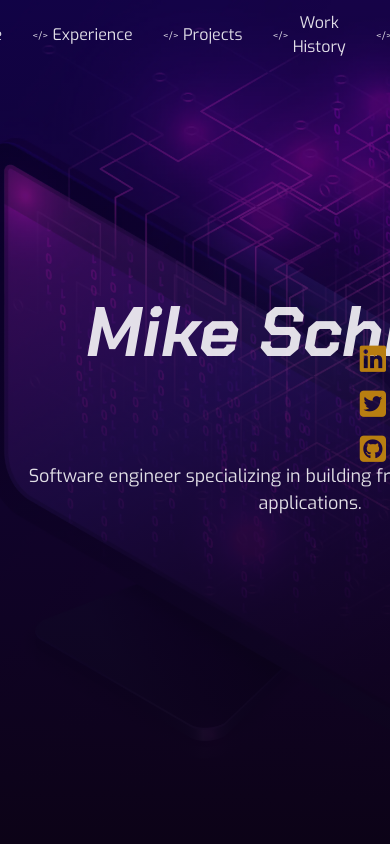
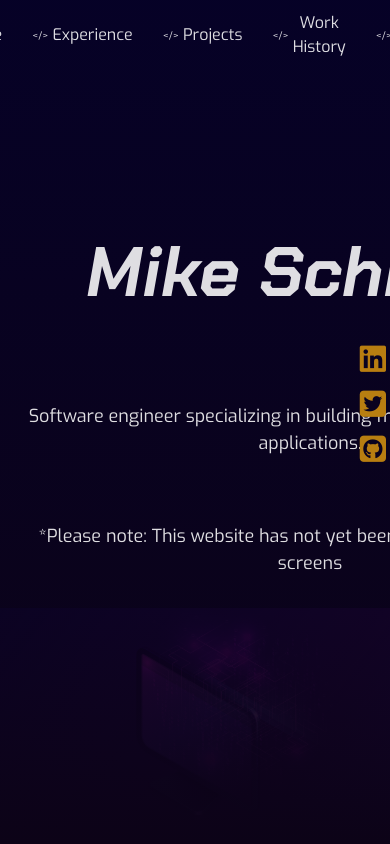
Before and after one commit to Schmidt217/portfolio, a React (Vite) app: page / in a window 390 px wide. Shown: the top 844 px of the page. Built offline with nearby package versions, Linux system fonts and the light colour scheme.

Commit message:
adding note about smaller screens

```diff
--- a/src/components/Home.tsx
+++ b/src/components/Home.tsx
@@ -8,6 +8,10 @@ function Home() {
 				<p>
 					Software engineer specializing in building front-end mobile and web
 					applications.
+				</p>
+				<p>
+					*Please note: This website has not yet been optimized for smaller
+					screens
 				</p>
 				<div className="social-media">
 					<a
--- a/src/styles/index.css
+++ b/src/styles/index.css
@@ -56,4 +56,11 @@ h2 {
 }
 
 @media (max-width: 576px) {
+	:root {
+		height: 100%;
+		/* width: 100%; */
+		background-size: contain;
+		background-repeat: no-repeat;
+		background-position: bottom;
+	}
 }
```
